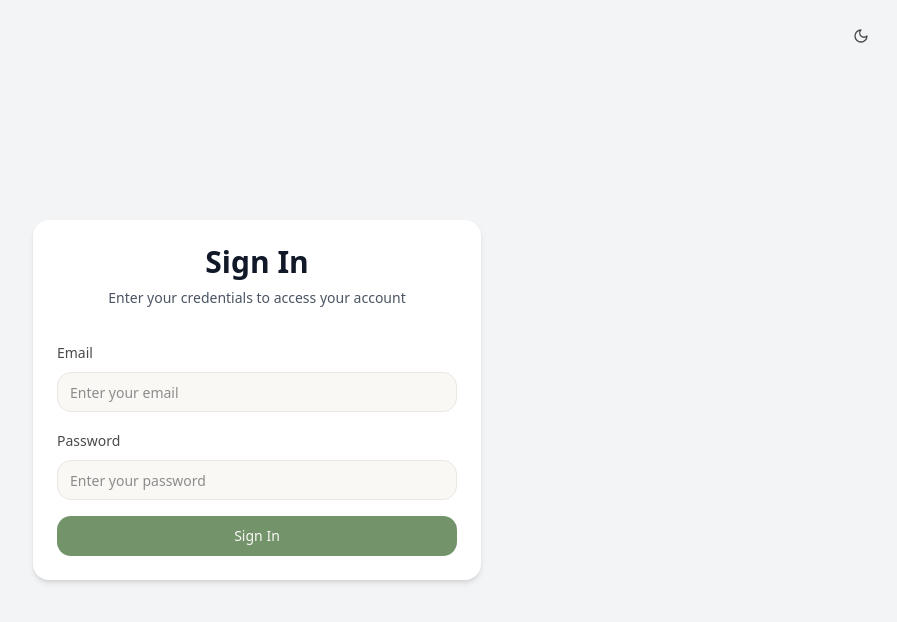
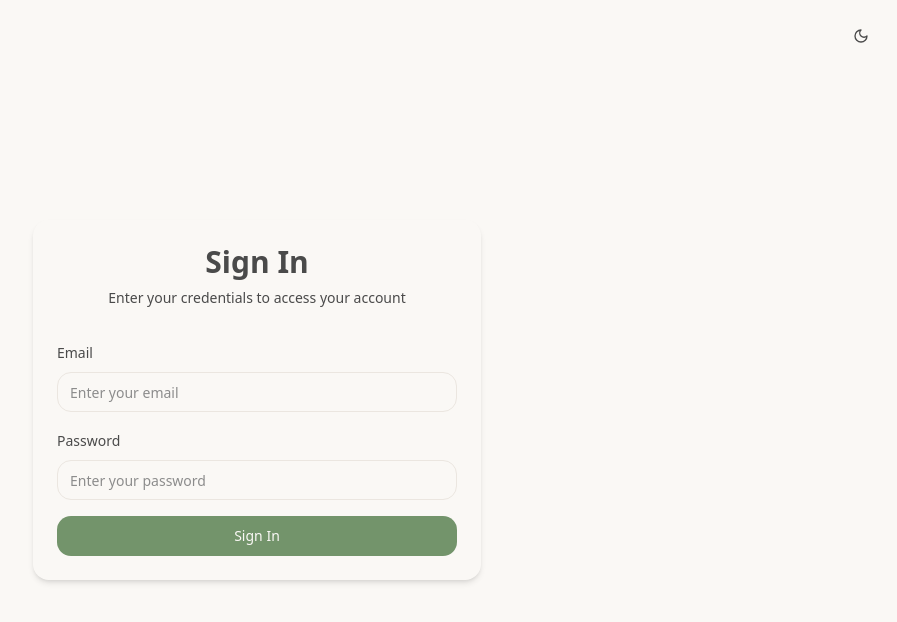
Before and after one commit to MoPaMo/verba, a Next.js app: page /signin in a window 1280 px wide. Shown: the top 622 px of the page, without its empty margins (383-1280 px from the left). Built offline with nearby package versions, Linux system fonts and the light colour scheme; no server answers.

Commit message:
style: update SignInPage styles with theme colors for improved UI consistency

```diff
--- a/app/signin/page.tsx
+++ b/app/signin/page.tsx
@@ -10,11 +10,11 @@ export default async function SignInPage() {
   }
 
   return (
-    <div className="flex min-h-screen items-center justify-center bg-gray-100">
-      <div className="w-full max-w-md space-y-8 rounded-lg bg-white p-6 shadow-md">
+    <div className="flex min-h-screen items-center justify-center bg-theme-background">
+      <div className="w-full max-w-md space-y-8 rounded-lg bg-theme-card p-6 shadow-md">
         <div className="text-center">
-          <h2 className="text-3xl font-extrabold text-gray-900">Sign In</h2>
-          <p className="mt-2 text-sm text-gray-600">
+          <h2 className="text-3xl font-extrabold text-theme-primary">Sign In</h2>
+          <p className="mt-2 text-sm text-theme-secondary">
             Enter your credentials to access your account
           </p>
         </div>
```
